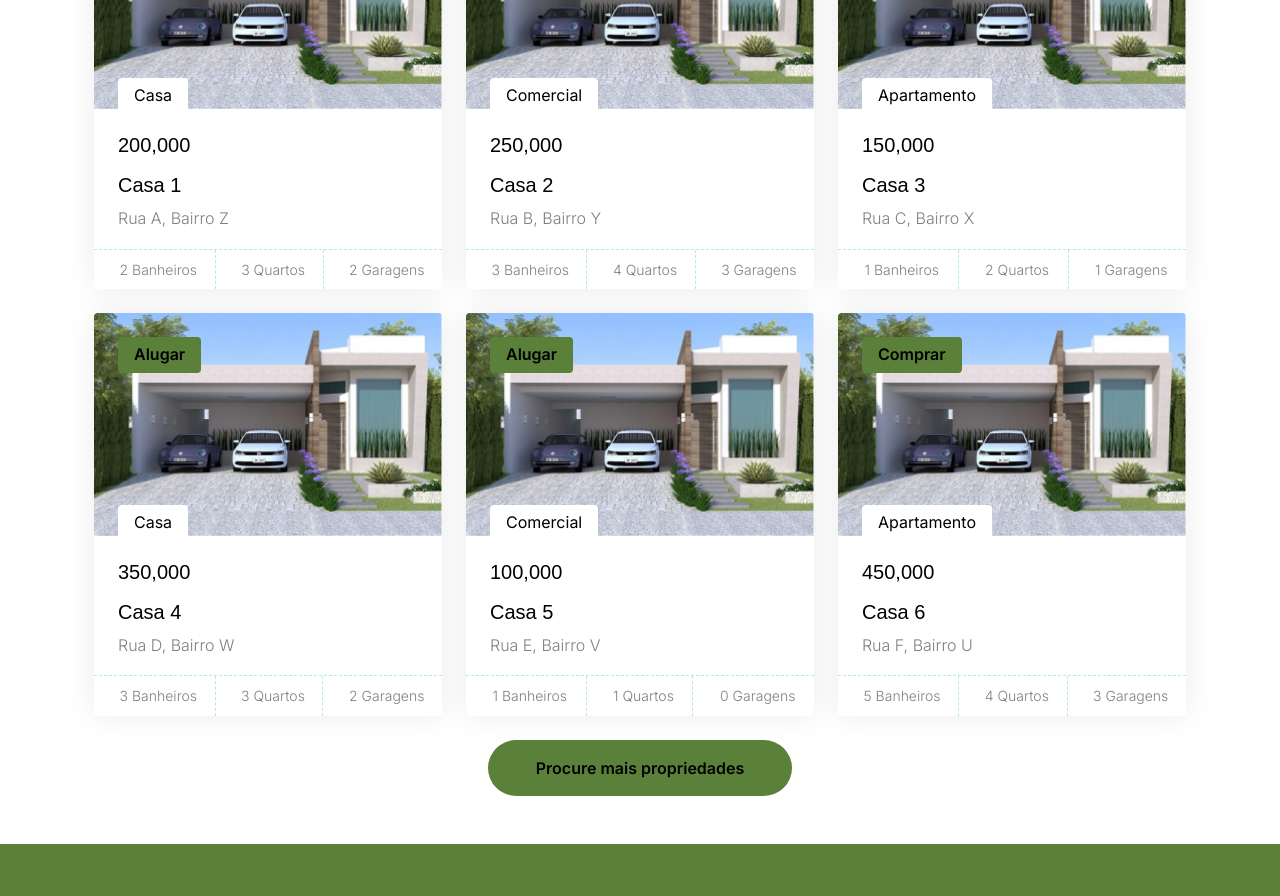
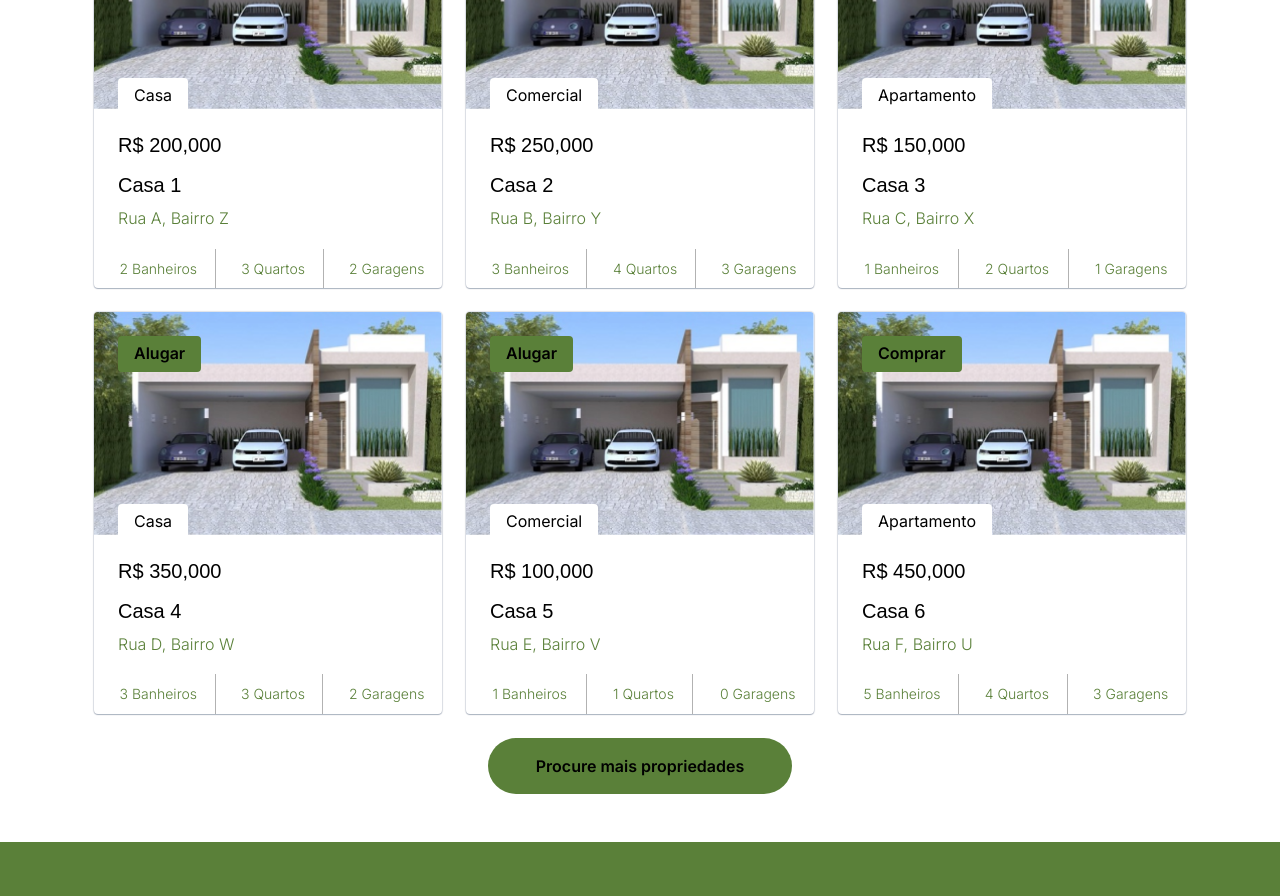
Before and after one commit to VictorBravim/RealEstate, a Next.js app: page / in a window 1280 px wide. Shown: the part 1200-2096 px from the top of the page. Built offline with nearby package versions, Linux system fonts and the light colour scheme.

Commit message:
Mudança

```diff
--- a/src/app/layout.tsx
+++ b/src/app/layout.tsx
@@ -16,7 +16,7 @@ export default function RootLayout({
   return (
     <html lang="pt-br">
       <head>
-        <link rel="icon" href="./favicon.ico"/>
+        <link rel="icon" href="/favicon.ico"/>
       </head>
       <body className={inter.className}>{children}</body>
     </html>
--- a/src/components/Propriedade/Propriedades.tsx
+++ b/src/components/Propriedade/Propriedades.tsx
@@ -138,13 +138,10 @@ export default function Propriedades() {
                         <div className="row g-4">
                             {filteredCasas.map(casa => (
                                 <div key={casa.id} className="col-lg-4 col-md-6 wow fadeInUp property-container" data-wow-delay="0.1s">
-                                    <div className="property-item rounded overflow-hidden">
+                                    <Link href={`/Casa?nome=${encodeURIComponent(casa.nome)}&preco=${encodeURIComponent(casa.preco)}&banheiro=${casa.banheiro}&quarto=${casa.quarto}&garagem=${casa.garagem}&transacao=${casa.transacao}&imgSrc=${encodeURIComponent(casa.imgSrc)}`}>
+                                    <div className="property-item rounded overflow-hidden shadow-card">
                                         <div className="position-relative overflow-hidden">
-
-                                            <Link href={`/Casa?nome=${encodeURIComponent(casa.nome)}&preco=${encodeURIComponent(casa.preco)}&banheiro=${casa.banheiro}&quarto=${casa.quarto}&garagem=${casa.garagem}&transacao=${casa.transacao}&imgSrc=${encodeURIComponent(casa.imgSrc)}`}>
                                                 <Image src={casa.imgSrc} alt="Logo" width={500} height={40} className="img-fluid" />
-                                            </Link>
-
                                             <div className={`bg-${casa.transacao === 'Venda' ? 'primary' : 'success'} rounded text-white position-absolute start-0 top-0 m-4 py-1 px-3 cor-v`}>
                                                 {casa.transacao}
                                             </div>
@@ -153,8 +150,8 @@ export default function Propriedades() {
                                             </div>
                                         </div>
                                         <div className="p-4 pb-0">
-                                            <h5 className="text-primary mb-3">{casa.preco}</h5>
-                                            <a className="d-block h5 mb-2" href="">{casa.nome}</a>
+                                            <h5 className="text-primary mb-3">R$ {casa.preco}</h5>
+                                            <div className="d-block h5 mb-2">{casa.nome}</div>
                                             <p>{casa.localizacao}</p>
                                         </div>
                                         <div className="d-flex border-top">
@@ -165,6 +162,7 @@ export default function Propriedades() {
                                             <small className="flex-fill text-center py-2"><i className="bx bxs-bath color-i me-2"></i>{casa.garagem} Garagens</small>
                                         </div>
                                     </div>
+                                    </Link>
                                 </div>
                             ))}
                             <div className="col-12 text-center wow fadeInUp" data-wow-delay="0.1s">
--- a/src/styles/Globall.css
+++ b/src/styles/Globall.css
@@ -648,6 +648,10 @@ a:hover {
     border-radius: 7px;
 }
 
+.shadow-card {
+    box-shadow: rgba(9, 30, 66, 0.25) 0px 1px 1px, rgba(9, 30, 66, 0.13) 0px 0px 1px 1px !important;
+}
+
 .form-searche label {
     text-transform: uppercase;
     font-size: 13px;
@@ -1023,9 +1027,9 @@ a:hover {
 }
 
 .property-item .border-top {
-    border-top: 1px dashed rgba(0, 185, 142, .3) !important;
+    border-top: 0px solid rgba(0, 0, 0, 0.3) !important;
 }
 
 .property-item .border-end {
-    border-right: 1px dashed rgba(0, 185, 142, .3) !important;
+    border-right: 1px solid rgba(0, 0, 0, 0.3) !important;
 }
```
Also changed, not shown: src/components/Propriedade/CasaFilter.tsx (+4 -5 lines), 1 other file (tests, documents, lock files or other folders).
